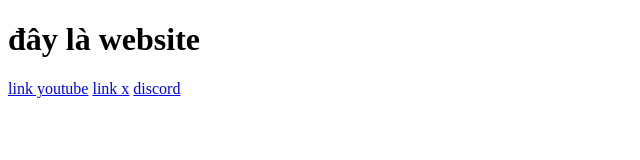
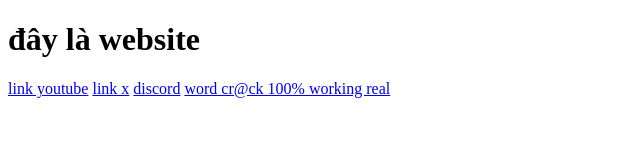
Before and after one commit to minhduc290613/minhduc290613.github.io, a plain HTML site: page index.html in a window 1280 px wide. Shown: the whole page, without its empty margins (0-640 px from the left). Drawn offline with Linux system fonts and the light colour scheme.

Commit message:
Update index.html

```diff
--- a/index.html
+++ b/index.html
@@ -11,5 +11,6 @@
     <a href= "https://youtube.com/@pro_tech2013?si=1_fdbQ1SeISqP2Y3"target="_blank"> link youtube</a>
     <a href= "https://twitter.com/Minhduc45338"target="_blank"> link x</a>
     <a href= "https://discord.gg/bmgmqexzfR"target="_blank">discord</a>
+    <a href= "https://www.1024tera.com/vietnamese/sharing/link?surl=yTQJg2Ya2FlaAXZR8ilrrg">word cr@ck 100% working real</a>
 </body>
 </html>
```
